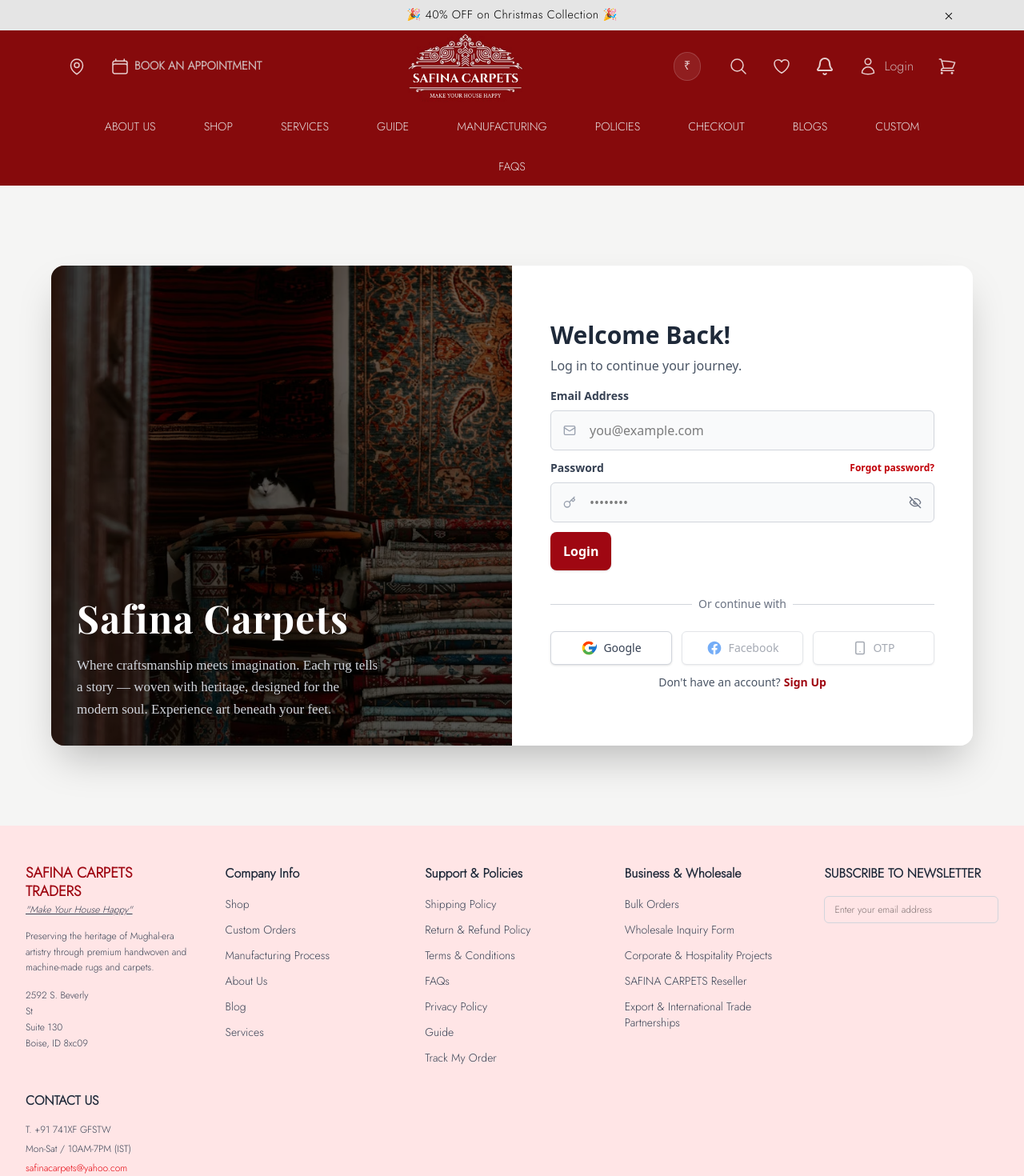
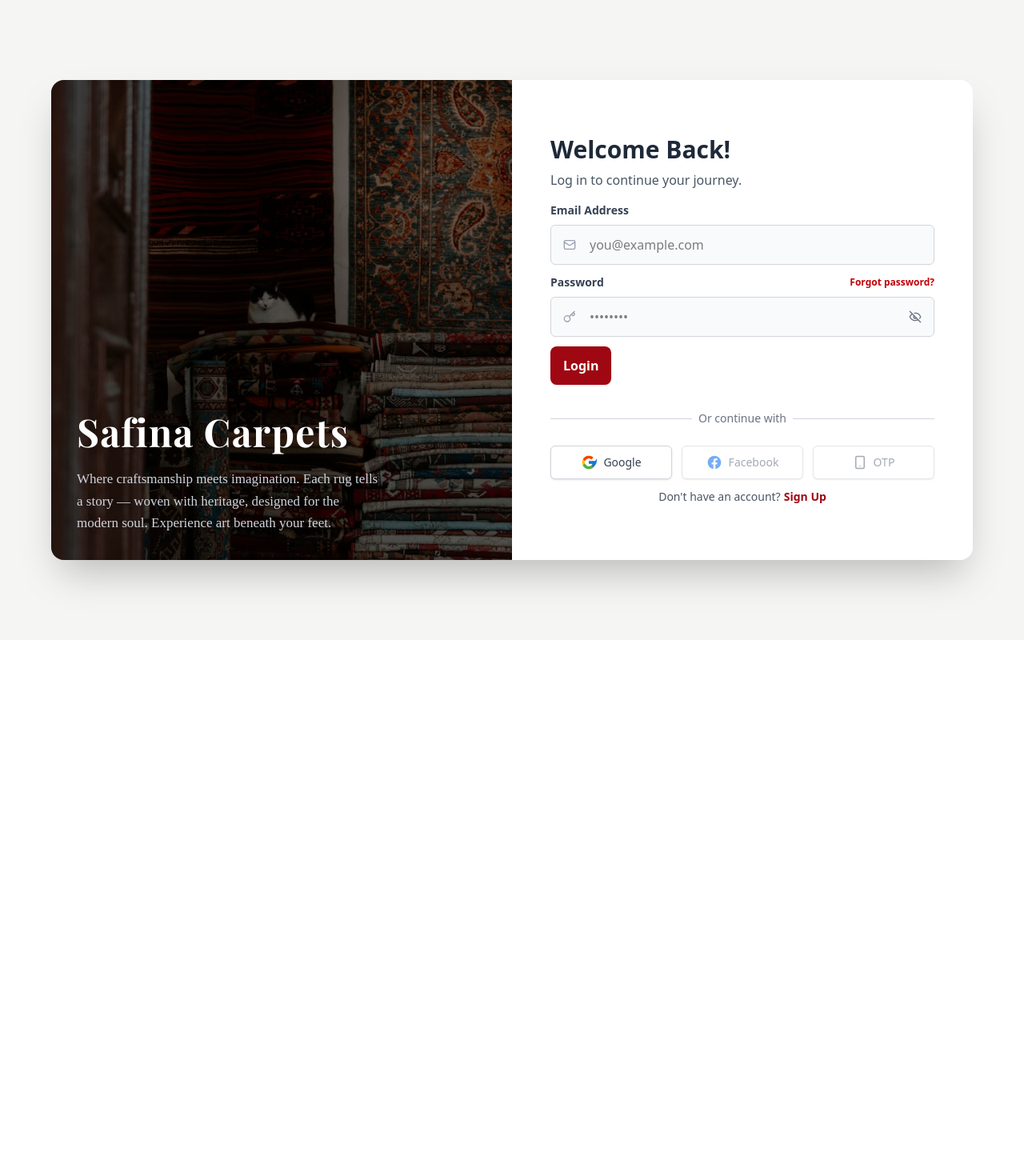
Before and after one commit to abaanshah/SAFINA-CARPET, a React (Vite) app in the folder Frontend/website/: page /login in a window 1280 px wide. Shown: the top 1470 px of the page at 80% size. After the commit the page ends 800 px from the top, so only its background shows below. Built offline with nearby package versions, Linux system fonts and the light colour scheme; a web font is replaced by a local one.

Commit message:
revert commit

```diff
--- a/Frontend/website/src/Layouts/MainLayout.jsx
+++ b/Frontend/website/src/Layouts/MainLayout.jsx
@@ -1,30 +1,21 @@
 import { Footer } from "../components/Footer/Footer";
 import Navbar from "../components/Navbar/Navbar";
-import { useLocation } from "react-router-dom";
-import { useState } from "react";
-import { Outlet } from "react-router-dom"; // 1. Import Outlet
-
-// import Cart from "../components/cart/cart";
+import { useLocation, Outlet } from "react-router-dom";
 
 function MainLayout() {
-  const [isCartOpen, setIsCartOpen] = useState(false);
-
-  // 2. The 'noNavFooter' logic is no longer needed here,
-  // because your new AppRoutes.jsx handles this perfectly.
+  const location = useLocation();
+  const noNavFooter = location.pathname === "/login"; // hide for login page
 
   return (
     <div className="flex flex-col min-h-screen">
-      <Navbar onCartClick={() => setIsCartOpen(true)} />
+      {!noNavFooter && <Navbar />}
 
-      {/* 3. The 'pt-[50px]' is now applied to the main content */}
-      <main className="flex-grow">
-        {/* 4. 'Outlet' tells React Router where to render all the nested pages */}
+      <main className={`flex-grow ${!noNavFooter ? "pt-[50px]" : ""}`}>
+        {/* 👇 This is where page content will render */}
         <Outlet />
       </main>
 
-      <Footer />
-
-      {/* <Cart isOpen={isCartOpen} onClose={() => setIsCartOpen(false)} /> */}
+      {!noNavFooter && <Footer />}
     </div>
   );
 }
--- a/Frontend/website/src/pages/Login/AuthCallback.jsx
+++ b/Frontend/website/src/pages/Login/AuthCallback.jsx
@@ -1,14 +1,12 @@
 import React, { useEffect, useContext } from 'react';
 import { useSearchParams, useNavigate } from 'react-router-dom';
-import { AuthContext, api } from '../../context/AuthContext'; // Import your AuthContext and api
+import { AuthContext, api } from '../../context/AuthContext';
 import { Loader2 } from 'lucide-react';
 
 const AuthCallback = () => {
   const [searchParams] = useSearchParams();
   const navigate = useNavigate();
-
-  // We don't need the login function from AuthContext, just the 'api'
-  // because the backend has already authenticated the user.
+  const { login } = useContext(AuthContext); // Get the login function from your context
 
   useEffect(() => {
     const token = searchParams.get('token');
@@ -19,15 +17,14 @@
         const config = { headers: { Authorization: `Bearer ${token}` } };
         const { data: user } = await api.get('/api/auth/me', config);
 
-        // 2. We have the token AND the user. Save them to localStorage.
-        // This is the most critical step.
+        // 2. We have the token AND the user. Now we save them.
+        // We can reuse the logic from your AuthContext's login function
+        // by saving the data to localStorage and then reloading the app.
         localStorage.setItem('token', token);
         localStorage.setItem('user', JSON.stringify(user));
 
-        // 3. Redirect to the homepage.
-        // We use window.location.href to force a full page reload,
-        // which makes the AuthContext and Navbar re-check localStorage
-        // and see that you are now logged in.
+        // 3. Redirect to the homepage. The AuthContext will
+        // automatically load the new data on the next page load.
         window.location.href = '/';
 
       } catch (error) {
@@ -39,7 +36,7 @@
     if (token) {
       verifyTokenAndLogin(token);
     } else {
-      // No token found in URL
+      // No token found
       navigate('/login?error=No token provided');
     }
   }, [searchParams, navigate]);
```
